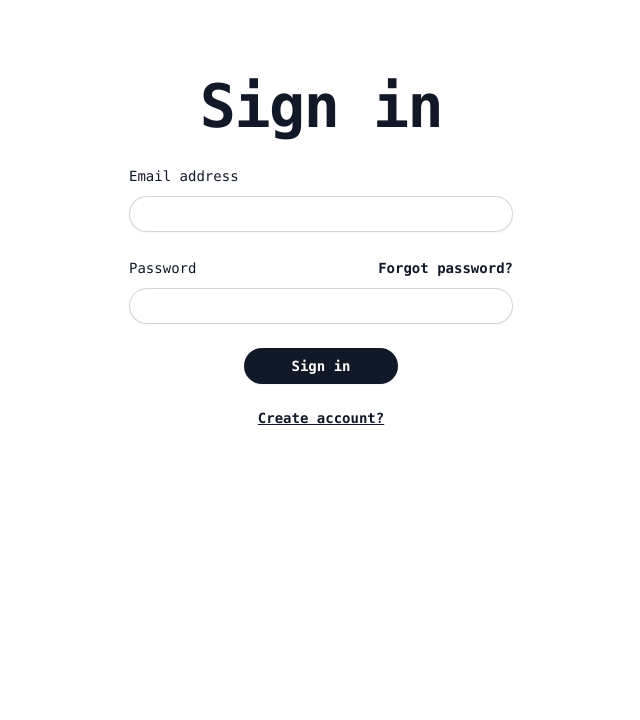
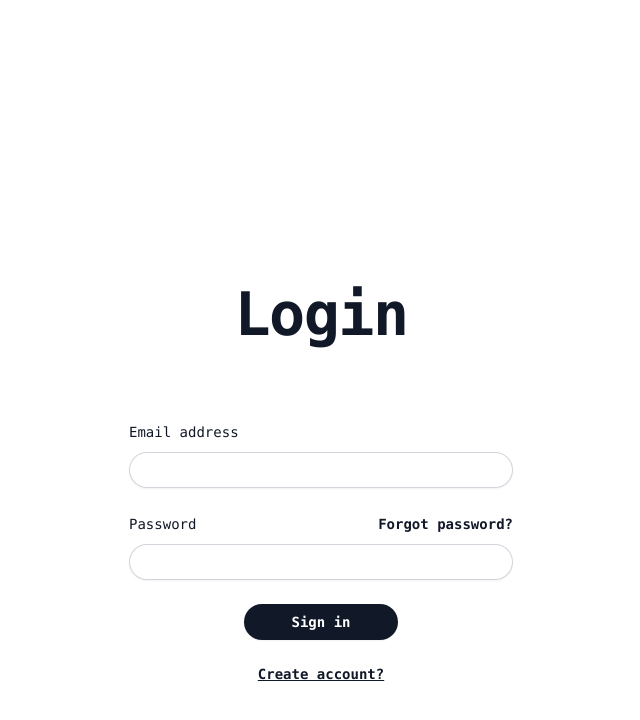
Before and after one commit to KhoaNguyenAn/Time-Table-Management-For-Lecturers-and-Students, a React (Create React App) app in the folder frontend/: page / in a window 1280 px wide. Shown: the top 720 px of the page, without its empty margins (319-959 px from the left). Built offline with nearby package versions, Linux system fonts and the light colour scheme.

Commit message:
Fixed vertical alignment of elements.

```diff
--- a/frontend/src/pages/Home.js
+++ b/frontend/src/pages/Home.js
@@ -1,10 +1,10 @@
 const Home = () => {
   return (
-    <div className="flex min-h-full flex-1 flex-col justify-center px-6 py-12 lg:px-8 font-mono">
+    <div className="flex min-h-full flex-1 flex-col justify-center my-52 px-6 py-12 lg:px-8 font-mono">
       <div className="sm:mx-auto sm:w-full sm:max-w-sm">
 
-        <h2 className="mt-10 text-center text-6xl font-bold leading-9 tracking-tight text-gray-900">
-          Sign in
+        <h2 className="mt-10 text-center text-6xl font-bold leading-9 tracking-tight text-gray-900 my-12">
+          Login
         </h2>
       </div>
 
```
